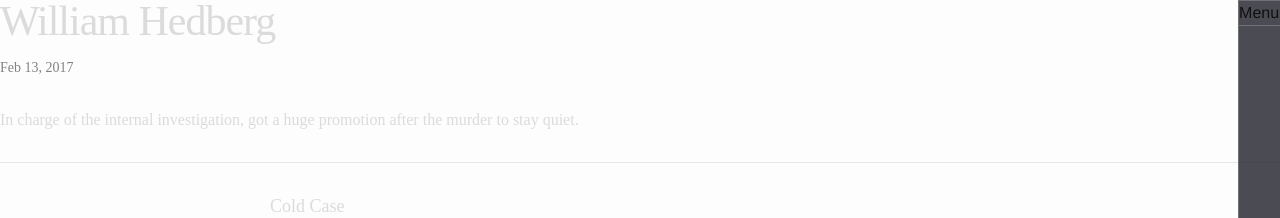
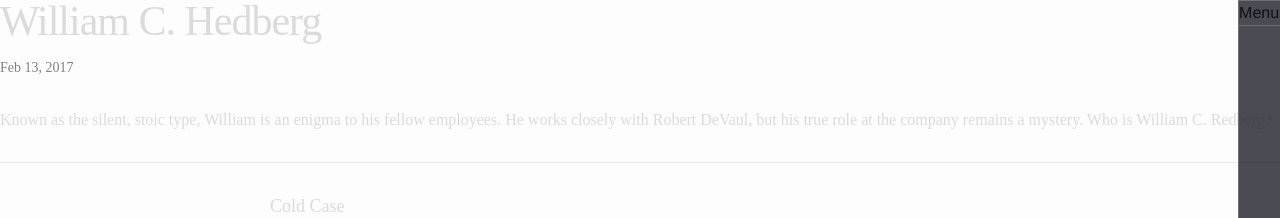
Before and after one commit to tatimblin/murder-mystery, a Jekyll site: the page built from _posts/2017-02-13-carl.markdown, in a window 1280 px wide. Shown: the top 218 px of the page. Built offline with Jekyll 4.4.1, drawn with Linux system fonts in a browser that asks for light colours; nearby versions of some CDN libraries; some web fonts are replaced.

Commit message:
New suspect bio

```diff
--- a/_posts/2017-02-13-carl.markdown
+++ b/_posts/2017-02-13-carl.markdown
@@ -1,8 +1,8 @@
 ---
 layout: post
-title:  "William Hedberg"
+title:  "William C. Hedberg"
 slug: "c"
 date:   2017-02-13 13:57:51 -0500
 categories: suspect
 ---
-In charge of the internal investigation, got a huge promotion after the murder to stay quiet.
+Known as the silent, stoic type, William is an enigma to his fellow employees. He works closely with Robert DeVaul, but his true role at the company remains a mystery. Who is William C. Redberg?
```
